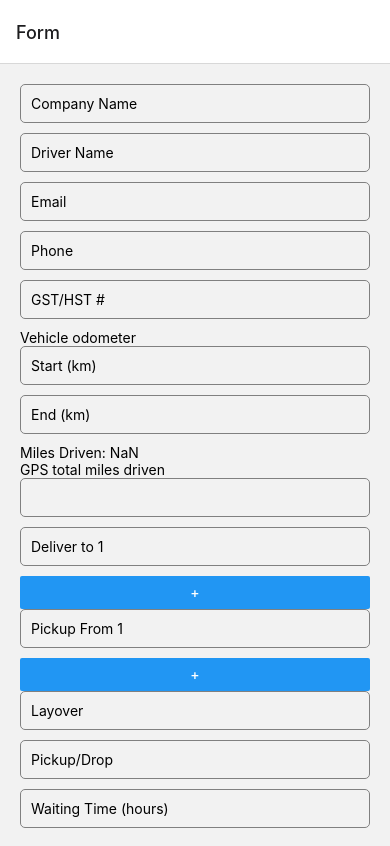
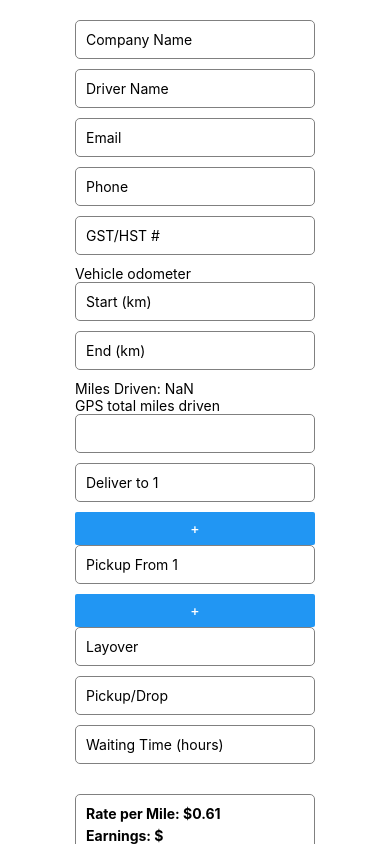
Before and after one commit to jennyma8/truck-track, a React Native app: screen / in a window 390 px wide. Shown: the top 846 px of the page. Built offline with nearby package versions, Linux system fonts and the light colour scheme.

Commit message:
build working, nodule module rm

```diff
--- a/App.js
+++ b/App.js
@@ -1,19 +1,15 @@
 import React from 'react';
-import { NavigationContainer } from '@react-navigation/native';
-import { createStackNavigator } from '@react-navigation/stack';
-import { StyleSheet, Text, View } from 'react-native';
+import { StyleSheet, View } from 'react-native';
 import Form from './Form';
 
-const Stack = createStackNavigator();
+
 
 export default function App() {
 
   return (
-    <NavigationContainer>
-      <Stack.Navigator initialRouteName="Form">
-        <Stack.Screen name="Form" component={Form} />
-      </Stack.Navigator>
-    </NavigationContainer>
+    <View style={styles.container}>
+    <Form />
+  </View>
   );
 }
 
--- a/eas.json
+++ b/eas.json
@@ -1,9 +1,4 @@
-//eas build --profile preview
-
 {
-  "cli": {
-    "version": ">= 7.6.0"
-  },
   "build": {
     "preview": {
       "android": {
```
Also changed, not shown: package.json (+1 -10 lines), 1 other file (tests, documents, lock files or other folders).
